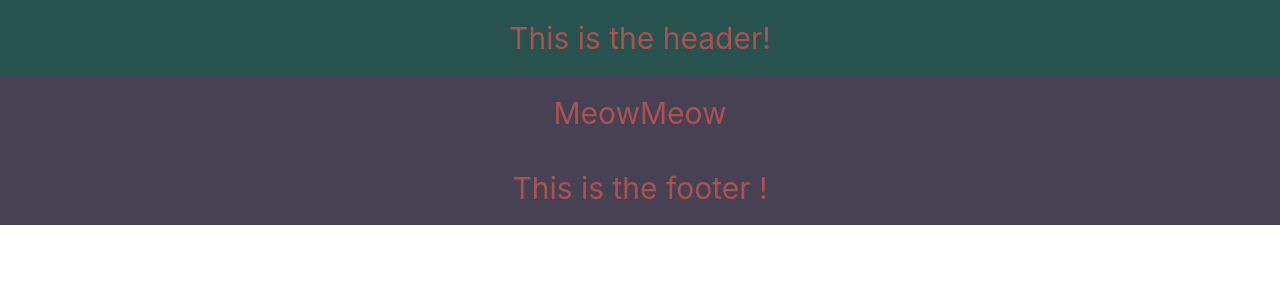
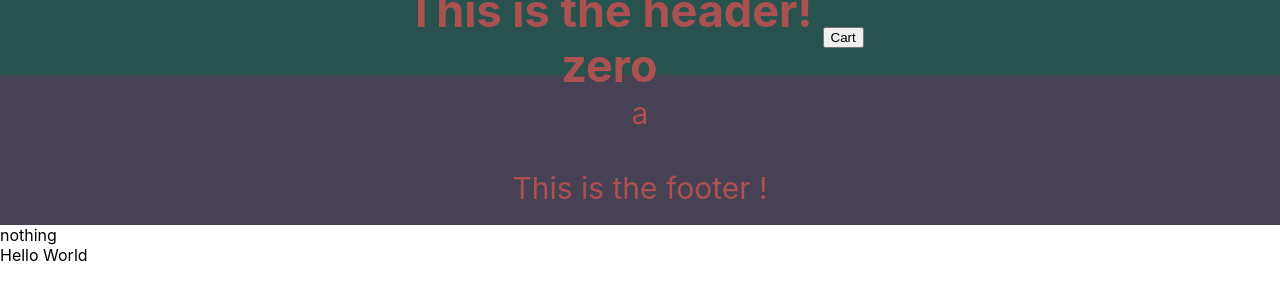
Before and after one commit to CheukHoYun/app_for_achievers, a React (Create React App) app: page / in a window 1280 px wide. Shown: the top 300 px of the page. Built offline with nearby package versions, Linux system fonts and the light colour scheme.

Commit message:
regular commit

```diff
--- a/public/index.html
+++ b/public/index.html
@@ -2,42 +2,17 @@
 <html lang="en">
   <head>
     <meta charset="utf-8" />
-    <link rel="icon" href="%PUBLIC_URL%/favicon.ico" />
+    <link
+      rel="icon"
+      href="https://cdn4.iconfinder.com/data/icons/map-glyph/48/cinema-512.png"
+    />
     <meta name="viewport" content="width=device-width, initial-scale=1" />
     <meta name="theme-color" content="#000000" />
-    <meta
-      name="description"
-      content="Web site created using create-react-app"
-    />
-    <link rel="apple-touch-icon" href="%PUBLIC_URL%/logo192.png" />
-    <!--
-      manifest.json provides metadata used when your web app is installed on a
-      user's mobile device or desktop. See https://developers.google.com/web/fundamentals/web-app-manifest/
-    -->
-    <link rel="manifest" href="%PUBLIC_URL%/manifest.json" />
-    <!--
-      Notice the use of %PUBLIC_URL% in the tags above.
-      It will be replaced with the URL of the `public` folder during the build.
-      Only files inside the `public` folder can be referenced from the HTML.
-
-      Unlike "/favicon.ico" or "favicon.ico", "%PUBLIC_URL%/favicon.ico" will
-      work correctly both with client-side routing and a non-root public URL.
-      Learn how to configure a non-root public URL by running `npm run build`.
-    -->
-    <title>React App</title>
+    <meta author="Cheuk Ho Yun" />
+    <title>Movie Rental App</title>
   </head>
   <body>
     <noscript>You need to enable JavaScript to run this app.</noscript>
     <div id="root"></div>
-    <!--
-      This HTML file is a template.
-      If you open it directly in the browser, you will see an empty page.
-
-      You can add webfonts, meta tags, or analytics to this file.
-      The build step will place the bundled scripts into the <body> tag.
-
-      To begin the development, run `npm start` or `yarn start`.
-      To create a production bundle, use `npm run build` or `yarn build`.
-    -->
   </body>
 </html>
--- a/src/components/App.js
+++ b/src/components/App.js
@@ -1,17 +1,28 @@
-import React from "react";
+import React, { Component } from "react";
 import "./App.css";
 import Content from "./Content";
 import Footer from "./Footer";
 import Header from "./Header";
+import Cart from "./Cart";
 
-function App() {
+class App extends Component {
+  constructor() {
+    super();
+    this.state = {
+      somevar: "Hello World",
+    };
+  }
+  render() {
     return (
       <div>
         <Header />
         <Content />
         <Footer />
+        <Cart />
+        {this.state.somevar}
       </div>
     );
   }
+}
 
 export default App;
--- /dev/null
+++ b/src/components/Cart.js
@@ -0,0 +1,10 @@
+import React, { Component } from "react";
+
+class Cart extends Component {
+  state = {};
+  render() {
+    return <div>nothing</div>;
+  }
+}
+
+export default Cart;
--- a/src/components/Content.js
+++ b/src/components/Content.js
@@ -1,13 +1,11 @@
 import React, { Component } from "react";
-import ContactCard from "./contactCard";
 
 class Content extends Component {
   state = {};
   render() {
     return (
       <main className="content">
-        <ContactCard />
-        <ContactCard />
+        <div>a</div>
       </main>
     );
   }
--- a/src/components/Header.js
+++ b/src/components/Header.js
@@ -1,9 +1,34 @@
 import React, { Component } from "react";
 
 class Header extends Component {
-  state = {};
+  constructor() {
+    super();
+    this.state = {
+      count: 0,
+    };
+  }
+
+  handleClick = () => {
+    this.setState((prev) => {
+      return { count: prev.count + 1 };
+    });
+  };
+
+  countNumber = (n) => {
+    if (n > 0) return <div>{n}</div>;
+    else return <div>zero</div>;
+  };
+
   render() {
-    return <header className="header">This is the header!</header>;
+    const buttonStyle = {};
+    return (
+      <header className="header">
+        <h2>This is the header! {this.countNumber(this.state.count)}</h2>
+        <button style={{ margin: 10 }} onClick={this.handleClick}>
+          Cart
+        </button>
+      </header>
+    );
   }
 }
 
--- a/src/components/contactCard.js
+++ /dev/null
@@ -1,10 +0,0 @@
-import React, { Component } from "react";
-
-class ContactCard extends Component {
-  state = {};
-  render() {
-    return <div>Meow</div>;
-  }
-}
-
-export default ContactCard;
```
Also changed, not shown: 1 other file (tests, documents, lock files or other folders). Lines whose indentation alone changed are shown as unchanged.
